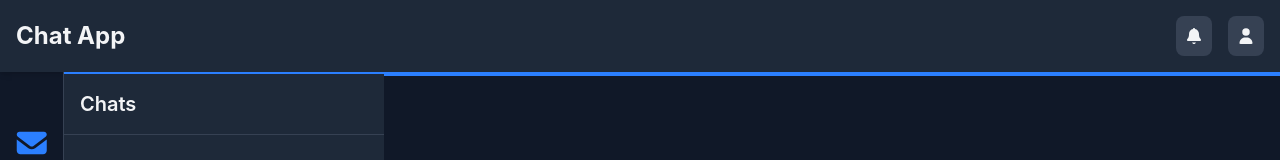
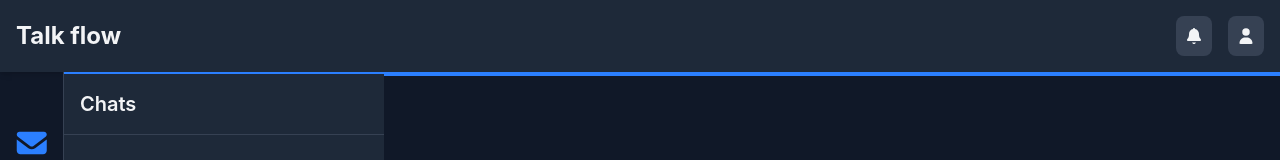
Before and after one commit to Syedikram12345/Talk-Flow, a React (Vite) app in the folder chat-client/: page / in a window 1280 px wide. Shown: the top 160 px of the page. Built offline with nearby package versions, Linux system fonts and the light colour scheme.

Commit message:
just small changes

```diff
--- a/chat-client/src/components/Header.jsx
+++ b/chat-client/src/components/Header.jsx
@@ -5,7 +5,7 @@
 function Header() {
   return (
     <header className="w-full bg-gray-800 text-gray-100 p-4 flex justify-between items-center shadow-md">
-      <h1 className="text-2xl font-bold">Chat App</h1>
+      <h1 className="text-2xl font-bold">Talk flow</h1>
       <div className="flex items-center gap-4">
         <button className="p-2 bg-gray-700 hover:bg-gray-600 rounded-lg text-gray-100 transition">
           <FontAwesomeIcon icon={faBell} />
```
